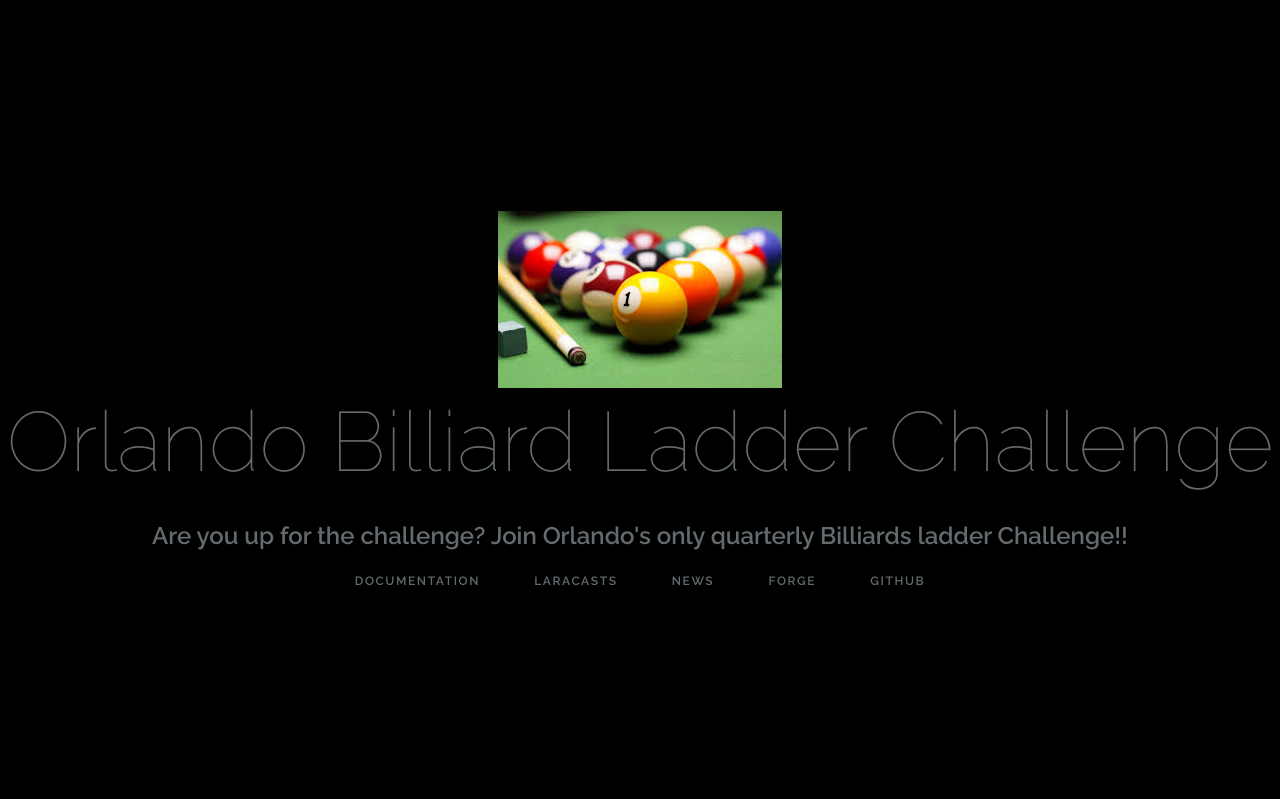
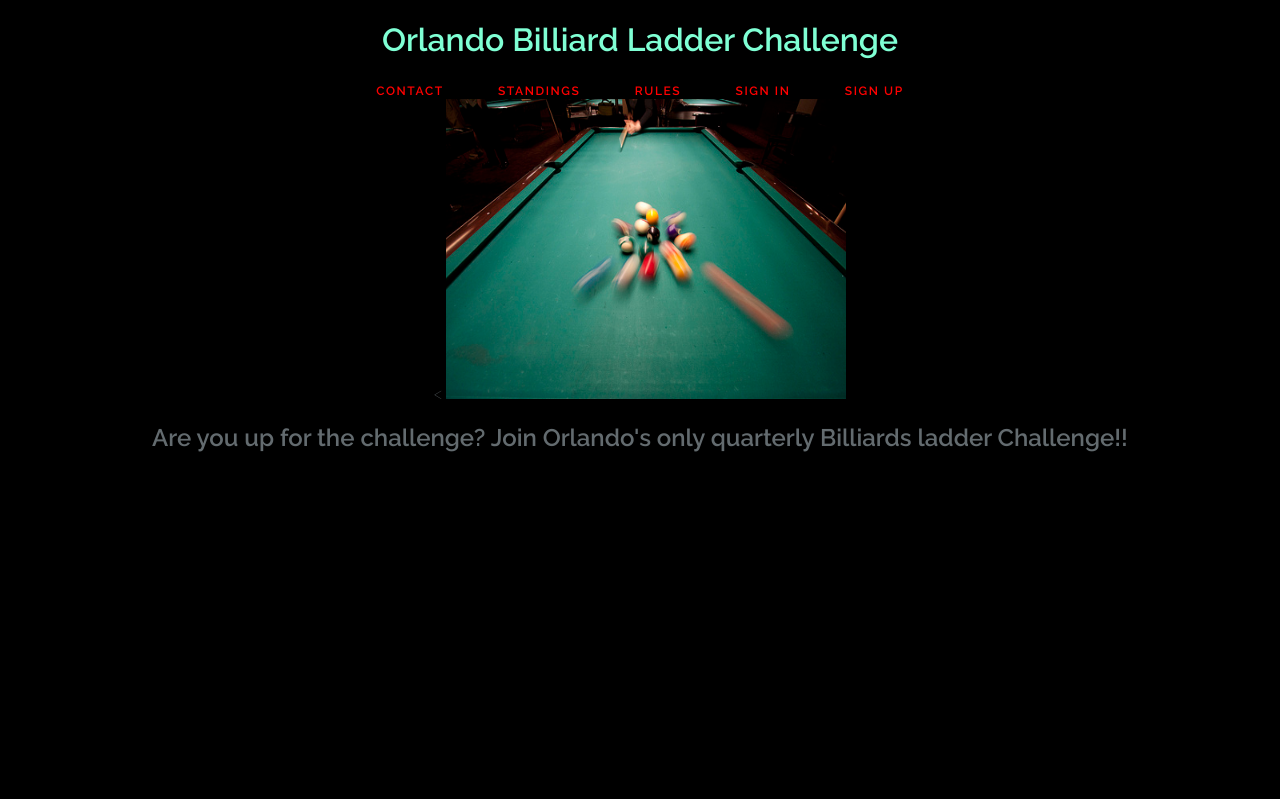
Before and after one commit to BrianElliston/Orlando_Billiard_Ladder, a Laravel app: page / in a window 1280 px wide. Run offline with Laravel 8, Linux system fonts and the light colour scheme.

Commit message:
Welcome Blade Reworked

```diff
--- a/Orlando Billiards Ladder Challenge/resources/views/welcome.blade.php
+++ b/Orlando Billiards Ladder Challenge/resources/views/welcome.blade.php
@@ -7,11 +7,20 @@
 
         <title>Orlando Billiard Ladder Challenge</title>
 
+
         <!-- Fonts -->
         <link href="https://fonts.googleapis.com/css?family=Raleway:100,600" rel="stylesheet" type="text/css">
 
+
+
         <!-- Styles -->
         <style>
+
+            #bob{
+                color:aquamarine;
+            }
+
+
             html, body {
                 background-color: black;
                 color: #636b6f;
@@ -21,9 +30,7 @@
                 margin: 0;
             }
 
-            .full-height {
-                height: 100vh;
-            }
+
 
             .flex-center {
                 align-items: center;
@@ -50,7 +57,7 @@
             }
 
             .links > a {
-                color: #636b6f;
+                color: red;
                 padding: 0 25px;
                 font-size: 12px;
                 font-weight: 600;
@@ -62,9 +69,17 @@
             .m-b-md {
                 margin-bottom: 30px;
             }
+
+
+
+
         </style>
     </head>
     <body>
+
+
+
+
         <div class="flex-center position-ref full-height">
             @if (Route::has('login'))
                 <div class="top-right links">
@@ -79,13 +94,22 @@
 
             <div class="content">
 
-                <div>
-                    <img src=".../public/images/poolBalls.jpeg" alt="Billiard Balls Here">
-                </div>
+                    <h1 id="bob">Orlando Billiard Ladder Challenge</h1>
 
-                <div class="title m-b-md">
-                    Orlando Billiard Ladder Challenge
-                </div>
+                    <div class="links">
+                            <a href="https://laravel.com/docs">Contact</a>
+                            <a href="https://laracasts.com">Standings</a>
+                            <a href="https://laravel-news.com">Rules</a>
+                            <a href="https://forge.laravel.com">Sign In</a>
+                            <a href="https://github.com/laravel/laravel">Sign Up</a>
+                   </div>
+
+
+<
+                    <img src="{{URL::asset('../images/break.jpg')}}" alt="Break Pic" height="300" width="400">
+
+
+
 
                 <div>
                     <h2>
@@ -94,13 +118,7 @@
                 </div>
 
 
-                <div class="links">
-                    <a href="https://laravel.com/docs">Documentation</a>
-                    <a href="https://laracasts.com">Laracasts</a>
-                    <a href="https://laravel-news.com">News</a>
-                    <a href="https://forge.laravel.com">Forge</a>
-                    <a href="https://github.com/laravel/laravel">GitHub</a>
-                </div>
+
             </div>
         </div>
     </body>
```
Also changed, not shown: Orlando Billiards Ladder Challenge/public/images/break.jpg (added), Orlando Billiards Ladder Challenge/resources/views/users/standings.blade.php (added).
